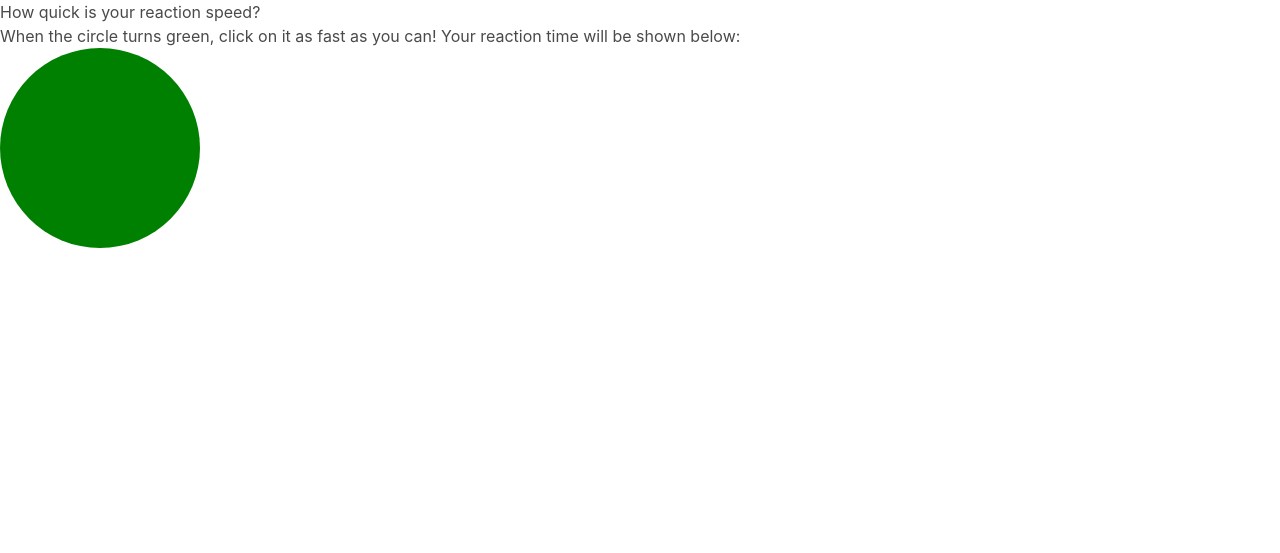
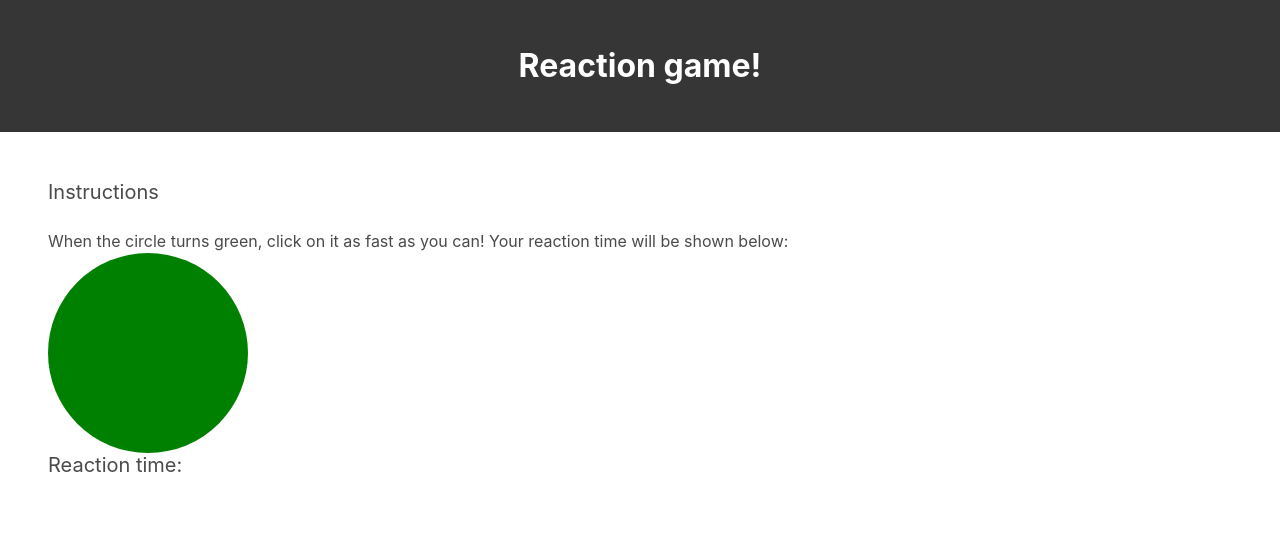
Before and after one commit to jdmar3-comp426/a99-finalproject, a website: page game.html in a window 1280 px wide. Drawn offline with nearby package versions, Linux system fonts and the light colour scheme.

Commit message:
couple changes to game.html

```diff
--- a/game.html
+++ b/game.html
@@ -6,15 +6,23 @@
         <link rel="stylesheet" href="node_modules/bulma/css/bulma.css">
         <link rel="stylesheet" href="./style.css">
     </head>
-    <h1>How quick is your reaction speed?</h1>
     <body>
+        <section class = "hero is-dark">
+            <div class= "hero-body">
+            <h1 class="title has-text-centered has-text-weight-bold">Reaction game!</h1>
+            </div>
+        </section>
         <!-- DONT EDIT ANY OF THIS PLEASE (ANYTHING INSIDE THE BODY) -->
+        <section class = "section is-centered">
+            <h2 class = "subtitle">Instructions</h2>
                 <p>When the circle turns green, click on it as fast as you can! Your reaction time will be shown below: </p>
 
-                <p id="printReactionTime"></p<>
 
                 <div id="circle"></div>
                 <script  src="./reactionGame.js"></script>
+                <h2 class = "subtitle">Reaction time:</h2>
+                <p id="printReactionTime"></p<>
+        </section>
 
         </body>
 <!--  <h2><a href="index.html">Back to homepage</a></h2> -->
```
Also changed, not shown: leaderboards.html (+8 -1 lines).
